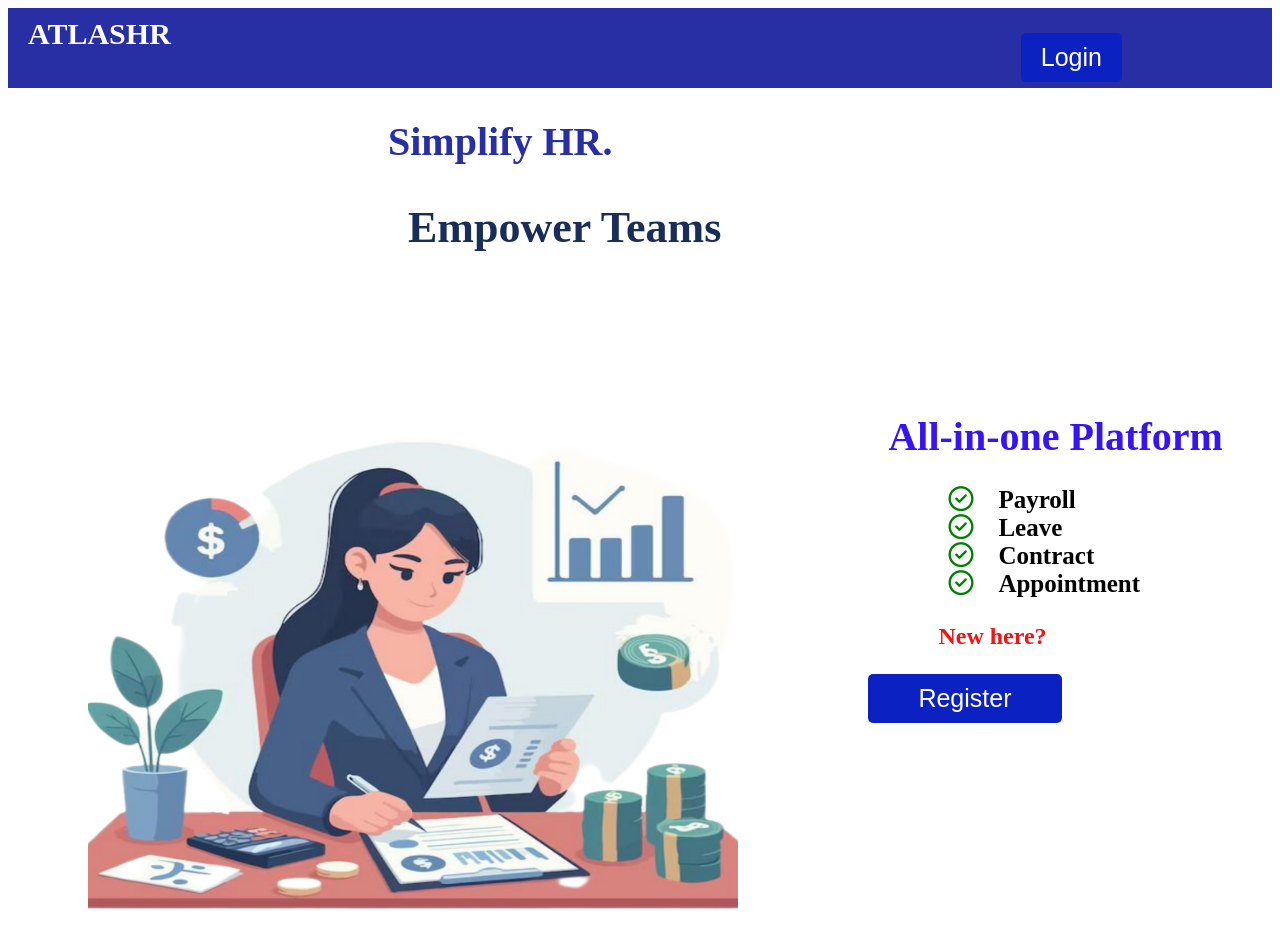
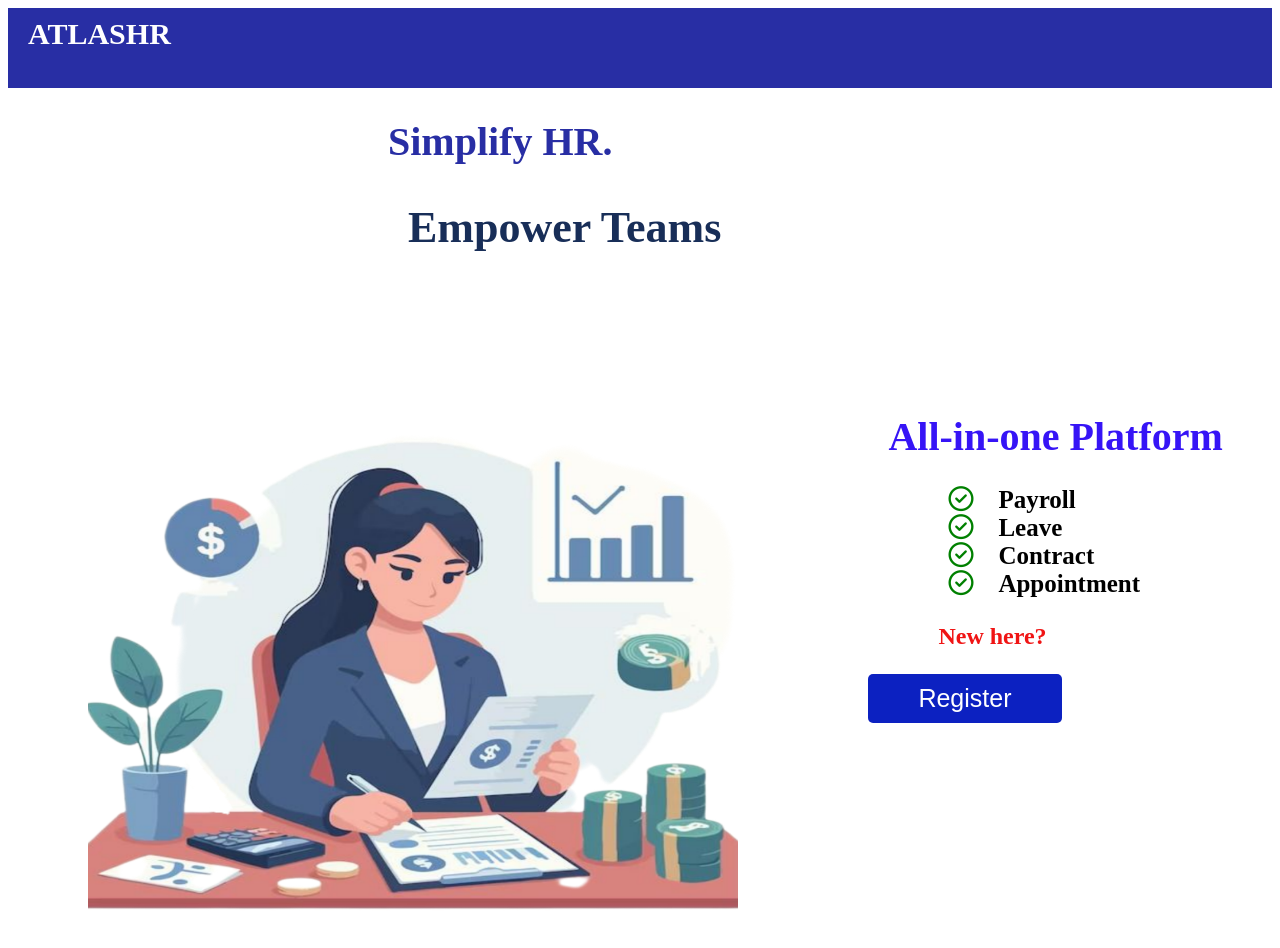
Before and after one commit to NetworkcoTeam/HR_Tool, a React (Create React App) app: page / in a window 1280 px wide. Shown: the top 948 px of the page. Built offline with nearby package versions, Linux system fonts and the light colour scheme.

Commit message:
removed login button

```diff
--- a/src/Components/Navbar.js
+++ b/src/Components/Navbar.js
@@ -1,6 +1,6 @@
 import {Link} from 'react-router-dom';
 import './Navbar.css';
-import LoginForm from './LoginForm';
+
 
 function Navbar(){
     return(
@@ -8,9 +8,7 @@ function Navbar(){
          <Link to="/" className="navbar-logo">
               ATLASHR
             </Link>
-            <div className="Login-container">
-            <LoginForm/>
-            </div>
+
 
     </div>
     )
```
